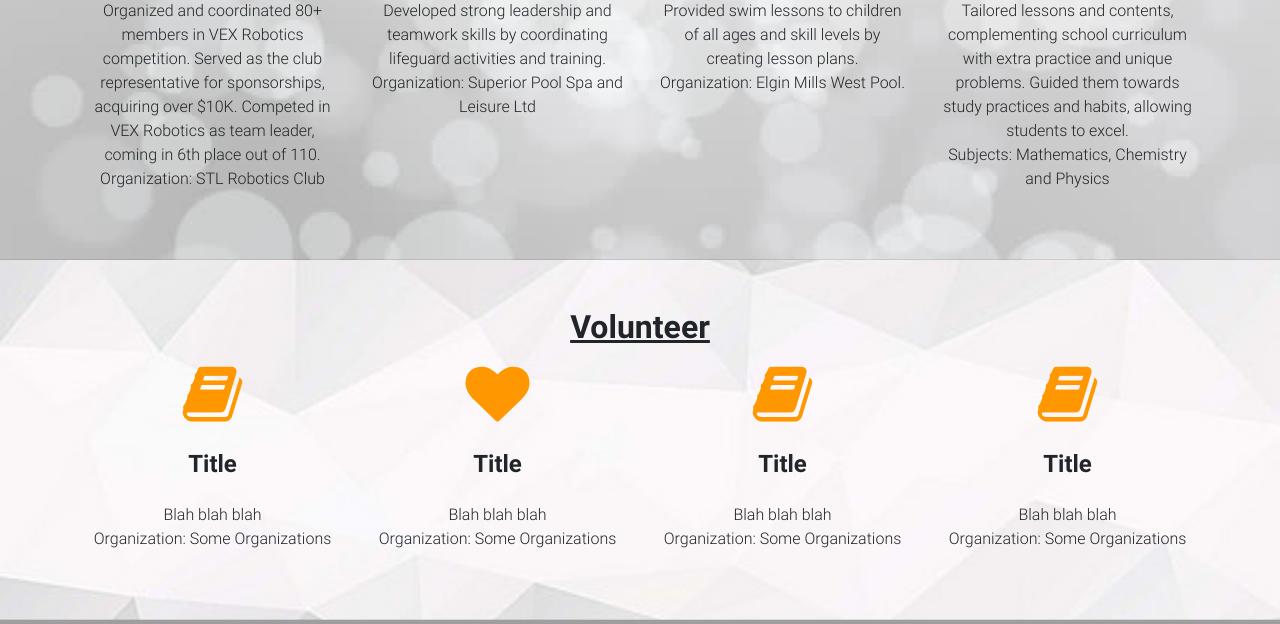
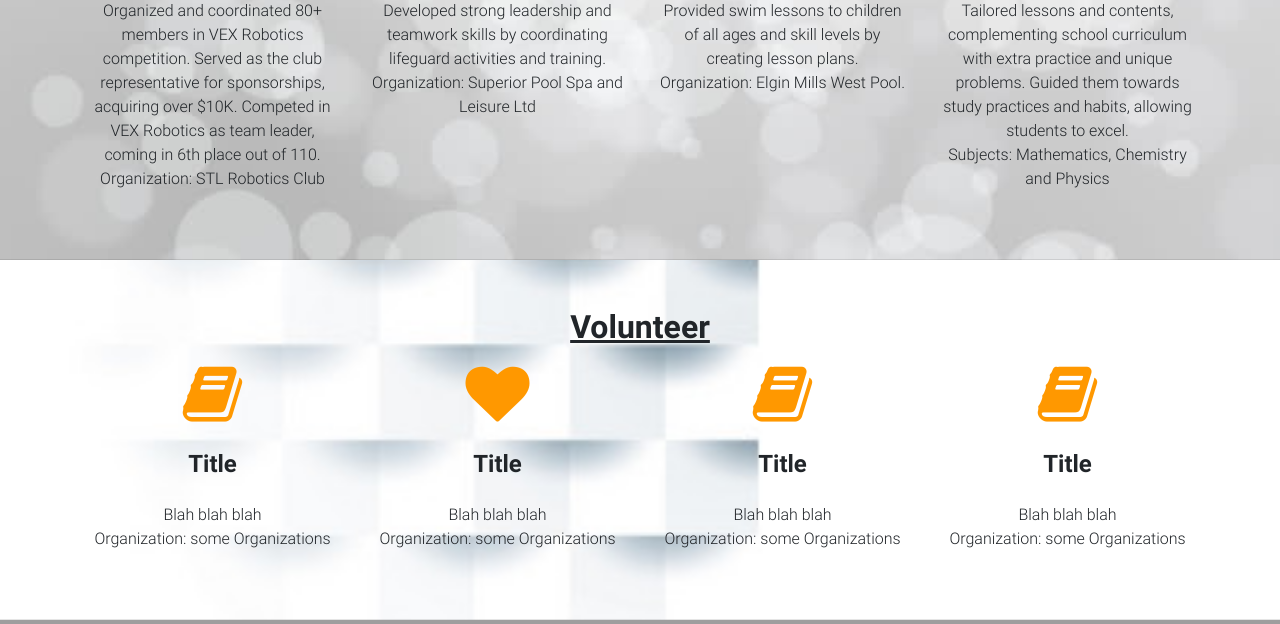
Before and after one commit to AnthonyMLau/old_website, a PHP site: page / in a window 1280 px wide. Shown: the part 2704-3328 px from the top of the page. Run offline with PHP 8.4, Linux system fonts and the light colour scheme; some libraries are stand-ins or nearby versions; grey boxes are pictures that could not be loaded.

Commit message:
added prelim structure
- still need to update contents

```diff
--- a/css/style.css
+++ b/css/style.css
@@ -74,7 +74,7 @@ header,
 }
 
 #volunteer {
-    background: url("../img/bk-img-geo4.png") no-repeat center center ;
+    background: url("../img/bk-img-geo3.png") no-repeat center center ;
     /*background-image: linear-gradient(to right, #e6faff, #ccf5ff);*/
     -webkit-background-size: cover;
     -moz-background-size: cover;
--- a/index.html
+++ b/index.html
@@ -438,7 +438,7 @@
 
         <div id="volunteer">  <!-- section bk-img div -->
             <div class="container">
-                <!--Section: Experience -->
+                <!--Section: Volunteer -->
                 <section class="text-center  pt-5">
                     <!-- Heading -->
                     <h2 class="mb-3 font-weight-bold section-heading">Volunteer</h2>
@@ -462,7 +462,7 @@
                             <h4 class="my-4 font-weight-bold">Title</h4>
                             <p class="">
                               Blah blah blah
-                              <br>Organization: Some Organizations
+                              <br>Organization: some Organizations
                             </p>
                         </div>
                         <!--Grid column-->
@@ -473,8 +473,8 @@
                             <!-- <img src="./img/ico-lifeguard-64.png" width="auto" height="64" class="d-inline-block align-center" alt=""> -->
                             <h4 class="my-4 font-weight-bold">Title</h4>
                             <p class="">
-                                Blah blah blah
-                                <br>Organization: Some Organizations
+                              Blah blah blah
+                              <br>Organization: some Organizations
                             </p>
                         </div>
                         <!--Grid column-->
@@ -486,7 +486,7 @@
                             <h4 class="my-4 font-weight-bold">Title</h4>
                             <p class="">
                               Blah blah blah
-                              <br>Organization: Some Organizations
+                              <br>Organization: some Organizations
                             </p>
                         </div>
                         <!--Grid column-->
@@ -498,14 +498,14 @@
                             <h4 class="my-4 font-weight-bold">Title</h4>
                             <p class="">
                               Blah blah blah
-                              <br>Organization: Some Organizations
+                              <br>Organization: some Organizations
                             </p>
                         </div>
                         <!--Grid column-->
                     </div>
                     <!--Grid row-->
                 </section>
-                <!--/Section: Experience-->
+                <!--/Section: Volunteer-->
             </div>  <!-- /section container -->
             <hr class="mt-5 mb-0">
         </div>    <!-- /section bk-img div -->
```
